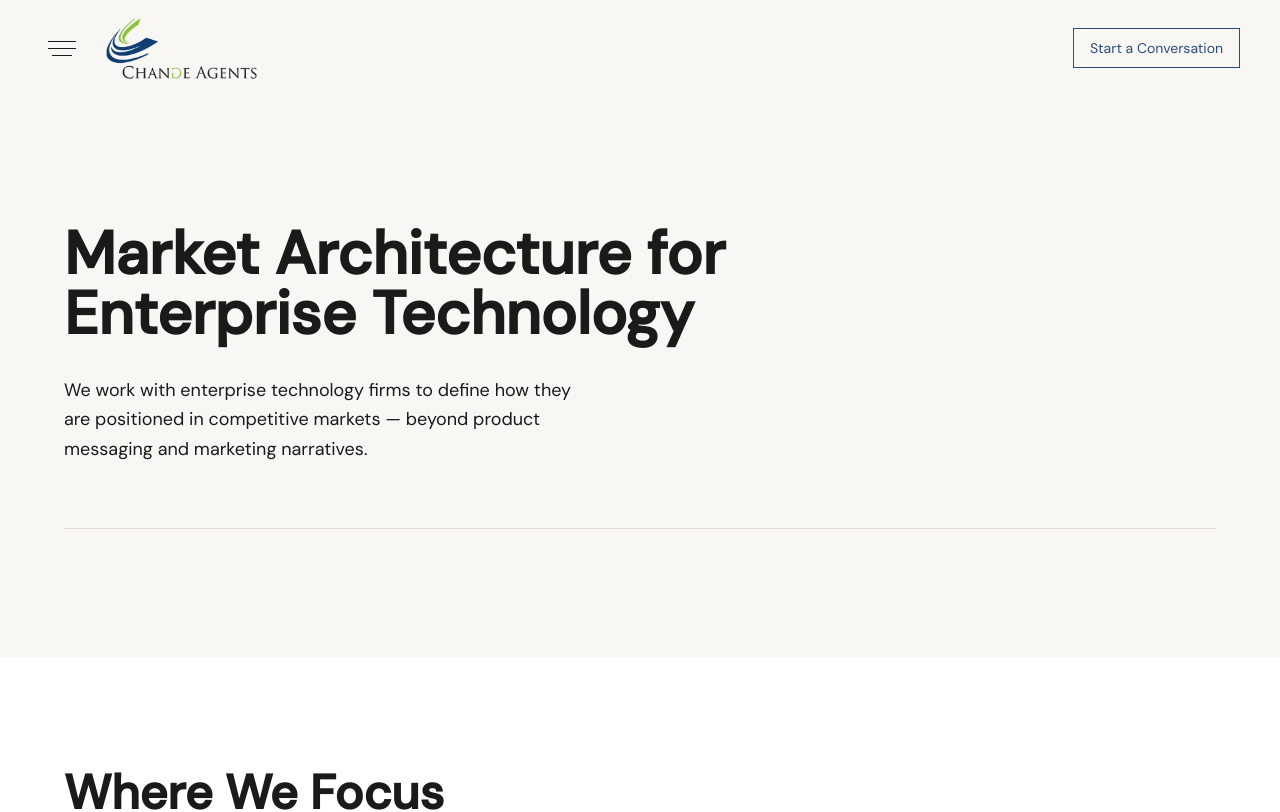
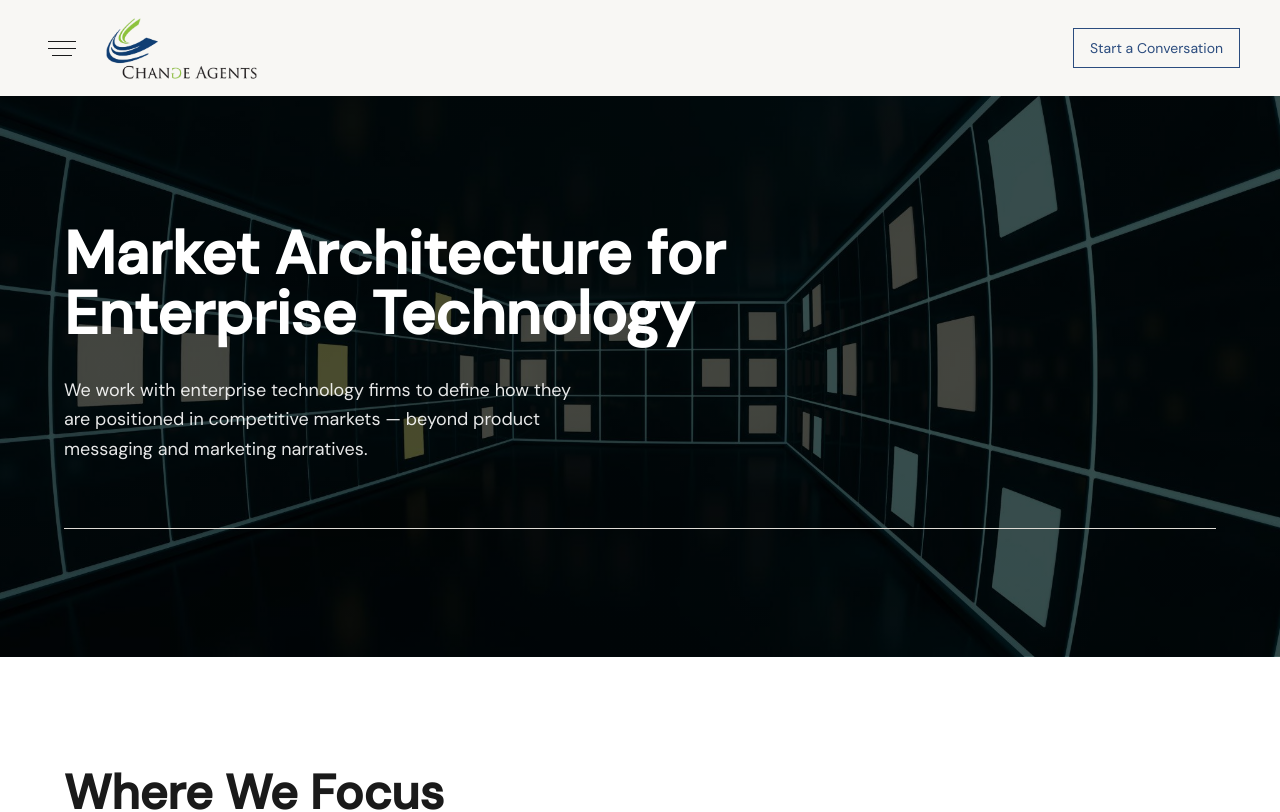
Before and after one commit to neeraj-raje/CABranding, a Next.js app: page /CABranding/company-advisory in a window 1280 px wide. Shown: the top 812 px of the page. Built offline with nearby package versions, Linux system fonts and the light colour scheme.

Commit message:
Add tech/data center background image to Company Advisory hero with enhanced overlay for text clarity

```diff
--- a/app/company-advisory/page.tsx
+++ b/app/company-advisory/page.tsx
@@ -46,6 +46,7 @@ export default function CompanyAdvisoryPage() {
         heading={`Market Architecture\nfor Enterprise Technology`}
         lead="We work with enterprise technology firms to define how they are positioned in competitive markets — beyond product messaging and marketing narratives."
         boldSans={true}
+        bgImage="/assets/images/company-advisory-bg.jpg"
       />
 
       {/* Where We Focus Section */}
--- a/components/sections/PageHero.tsx
+++ b/components/sections/PageHero.tsx
@@ -35,7 +35,7 @@ export default function PageHero({
 }: PageHeroProps) {
   const bgStyle = bgImage
     ? {
-        backgroundImage: `linear-gradient(rgba(0,0,0,0.6), rgba(0,0,0,0.6)), url('/CABranding${bgImage}')`,
+        backgroundImage: `linear-gradient(rgba(0,0,0,${boldSans ? '0.7' : '0.6'}), rgba(0,0,0,${boldSans ? '0.7' : '0.6'})), url('/CABranding${bgImage}')`,
         backgroundSize: 'cover',
         backgroundPosition: 'center',
       }
```
Also changed, not shown: public/assets/images/company-advisory-bg.jpg (added).
